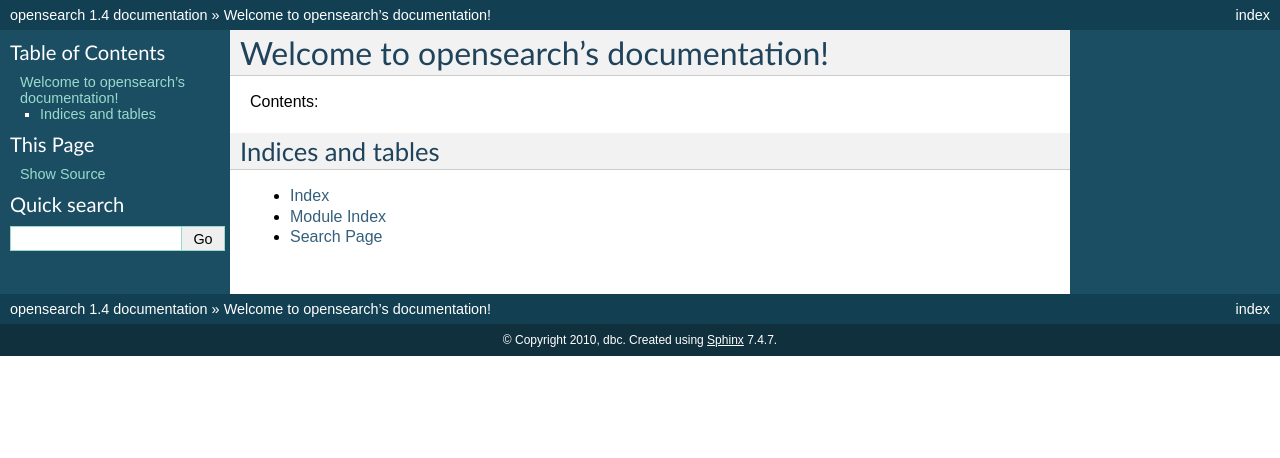
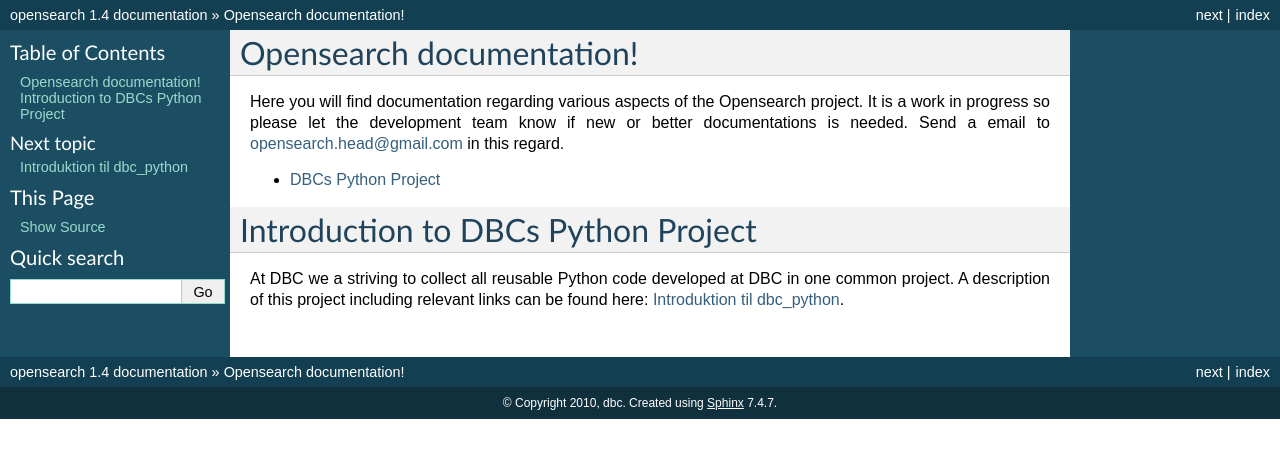
Before and after one commit to DBCDK/opensearch, a Sphinx documentation site: the page built from docs/source/index.rst, in a window 1280 px wide. Shown: the top 458 px of the page. Built offline with Sphinx 7.4.7, drawn with Linux system fonts in a browser that asks for light colours.

Commit message:
Adding architecture documentation
git-svn-id: svn://oss.beweb.dbc.dk/sync_search/opensearch/trunk@26631 51cac136-f83d-432d-bb6f-125e83a60a2d

```diff
--- /dev/null
+++ b/docs/source/dbc_python/dbc_python_intro.rst
@@ -0,0 +1,5 @@
+===========================
+Introduktion til dbc_python
+===========================
+
+`dbc_python` er..
--- a/docs/source/index.rst
+++ b/docs/source/index.rst
@@ -3,18 +3,32 @@
    You can adapt this file completely to your liking, but it should at least
    contain the root `toctree` directive.
 
-======================================
-Welcome to opensearch's documentation!
-======================================
+=========================
+Opensearch documentation!
+=========================
 
-Contents:
+Here you will find documentation regarding various aspects of the Opensearch
+project. It is a work in progress so please let the development team know if
+new or better documentations is needed. Send a email to opensearch.head@gmail.com
+in this regard.
 
 .. toctree::
    :maxdepth: 2
 
-Indices and tables
-==================
+   DBCs Python Project <dbc_python/dbc_python_intro>
 
-* :ref:`genindex`
-* :ref:`modindex`
-* :ref:`search`
+.. Indices and tables
+   ==================
+
+   * :ref:`genindex`
+   * :ref:`modindex`
+   * :ref:`search`
+
+
+===================================
+Introduction to DBCs Python Project
+===================================
+
+At DBC we a striving to collect all reusable Python code developed at DBC in one
+common project. A description of this project including relevant links can be found
+here: :doc:`dbc_python/dbc_python_intro`.
```
Also changed, not shown: 5 other files.
